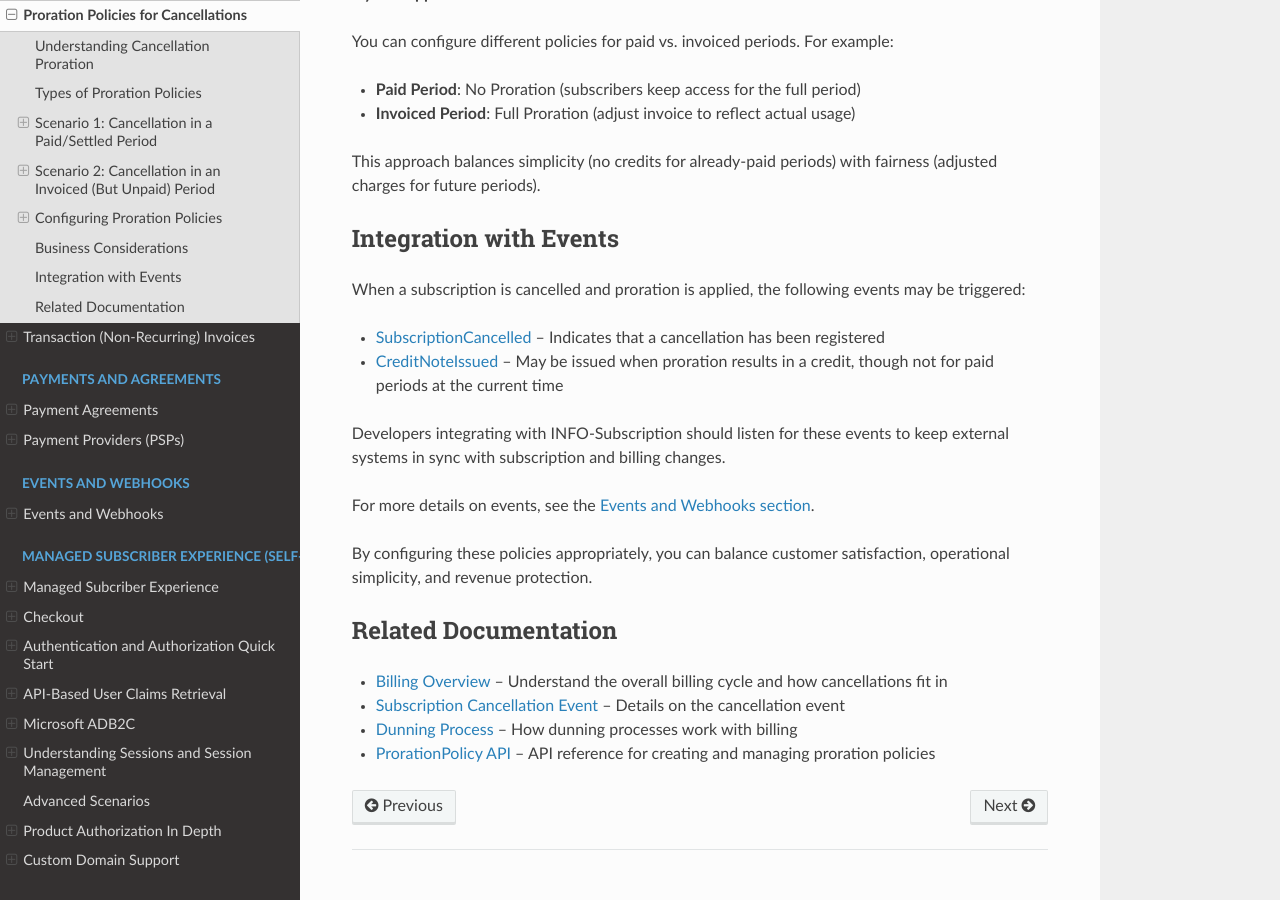
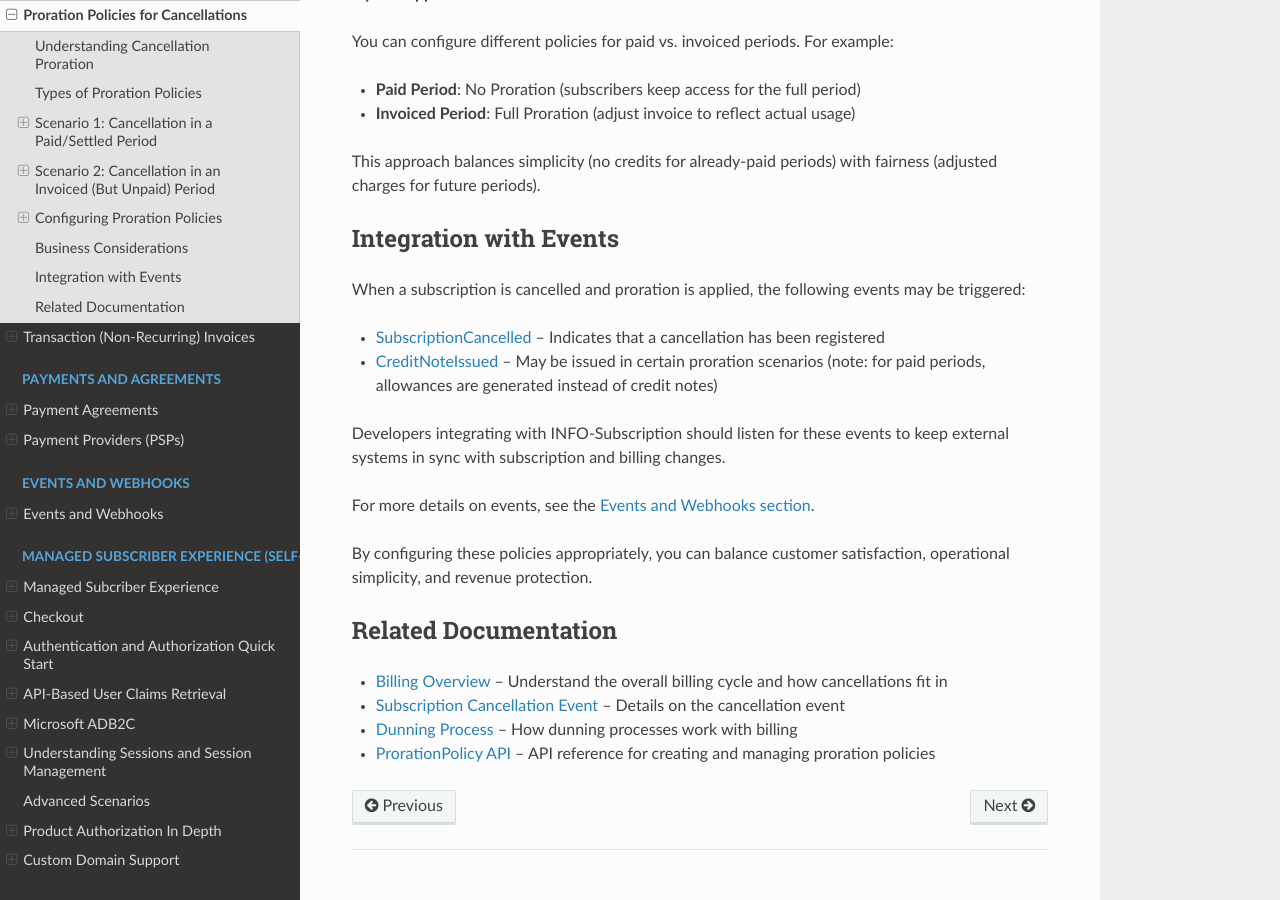
Before and after one commit to infosoftas/info-subscription-doc, a Sphinx documentation site: the page built from source/billing/proration-policies.rst, in a window 1280 px wide and 900 px high, scrolled down 6203 px. Built offline with Sphinx 7.4.7 and the Read the Docs theme 3.1.0, drawn with Linux system fonts in a browser that asks for light colours; formulas are drawn with MathJax 3; some of the changed text lies outside the part shown.

```diff
--- a/source/billing/proration-policies.rst
+++ b/source/billing/proration-policies.rst
@@ -316,7 +316,7 @@ Integration with Events
 When a subscription is cancelled and proration is applied, the following events may be triggered:
 
 - :ref:`SubscriptionCancelled <subscription-cancelled-event>` – Indicates that a cancellation has been registered
-- :ref:`CreditNoteIssued <credit-note-issued-event>` – May be issued when proration results in a credit, though not for paid periods at the current time
+- :ref:`CreditNoteIssued <credit-note-issued-event>` – May be issued in certain proration scenarios (note: for paid periods, allowances are generated instead of credit notes)
 
 Developers integrating with |projectName| should listen for these events to keep external systems in sync with subscription and billing changes.
 
```
Also changed, not shown: other parts of source/billing/proration-policies.rst (+1 -1 lines).
